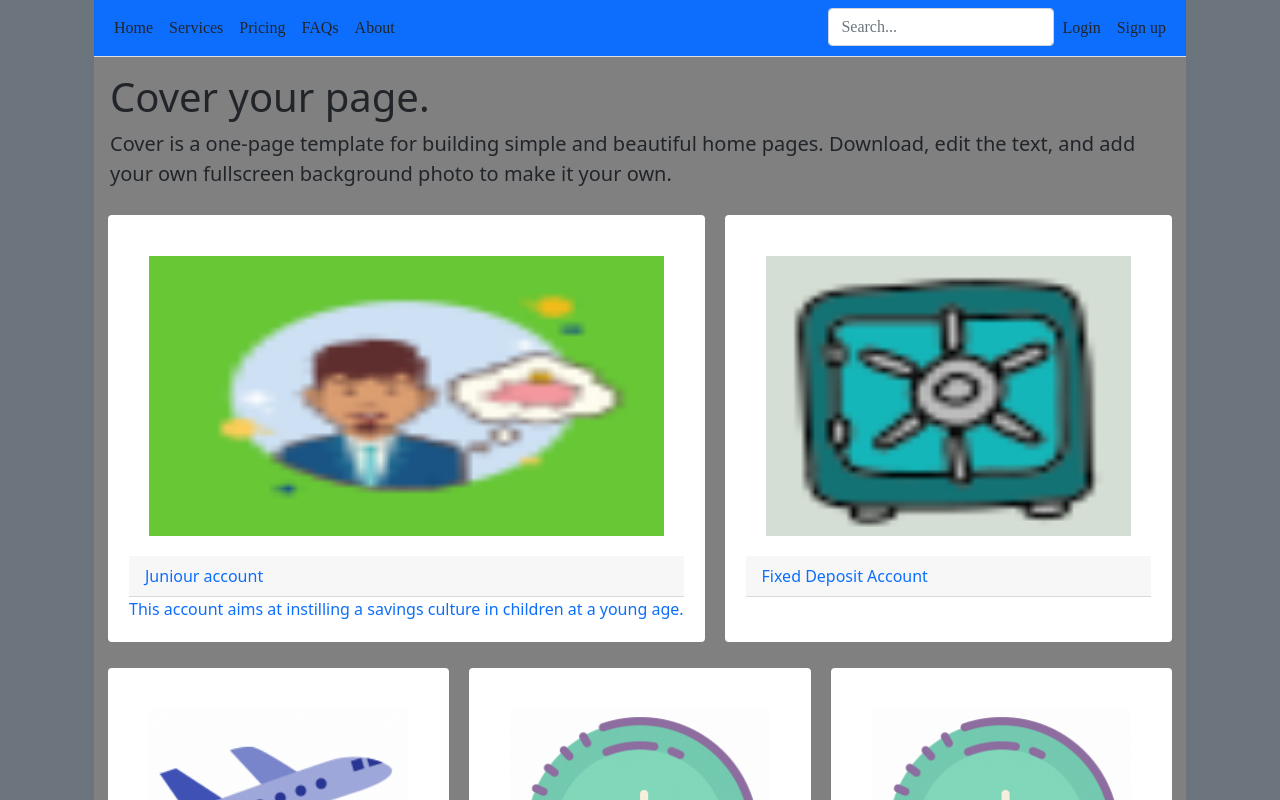
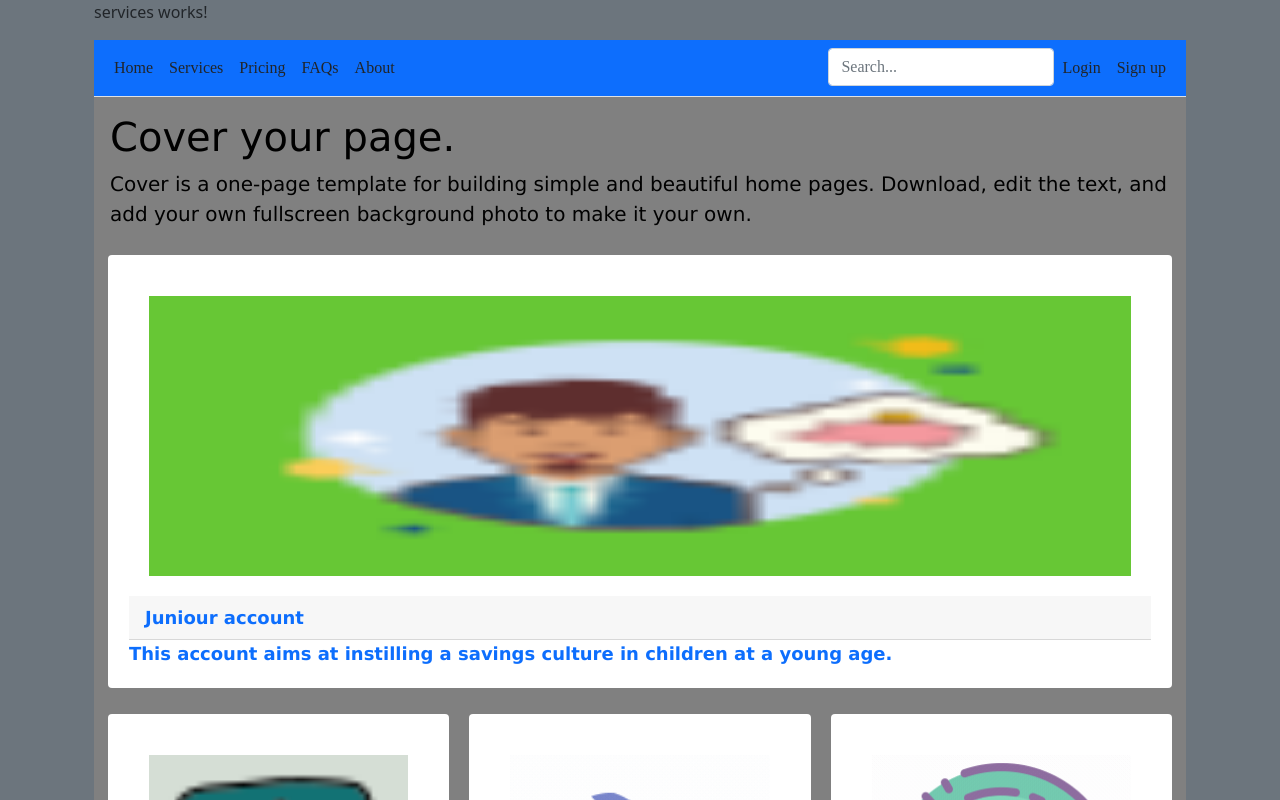
Before and after one commit to Gracee-dev/savingsfortheyouth, an Angular app in the folder savingsfortheyouth/: page /home in a window 1280 px wide. Shown: the top 800 px of the page. Built offline with nearby package versions, Linux system fonts and the light colour scheme.

Commit message:
Initial Commit

```diff
--- a/savingsfortheyouth/src/app/app.component.css
+++ b/savingsfortheyouth/src/app/app.component.css
@@ -0,0 +1,14 @@
+.container.h25 {
+    background-color: blue;
+    color: white ;
+    font-family: 'Lato', Tahoma, Geneva, Verdana, sans-serif;
+    font-size: large;
+    font-weight: 600;
+}
+.router {
+    color: black;
+    font-family: 'Lucida Sans', 'Lucida Sans Regular', 'Lucida Grande', 'Lucida Sans Unicode', Geneva, Verdana, sans-serif;
+    font-size: large;
+    font-weight: 600;
+
+}
--- a/savingsfortheyouth/src/app/app.component.html
+++ b/savingsfortheyouth/src/app/app.component.html
@@ -1,11 +1,11 @@
 <div class="container container-fluid h-100 w-100">
-    <div class="container w-100">
-
+    <div class="container w-100 h-25">
+        <app-services></app-services>
     </div>
     <div class="container w-100">
         <app-header></app-header>
     </div>
-    <div class="container w-100">
+    <div class="container w-100 router">
         <router-outlet></router-outlet>
     </div>
 </div>
```
